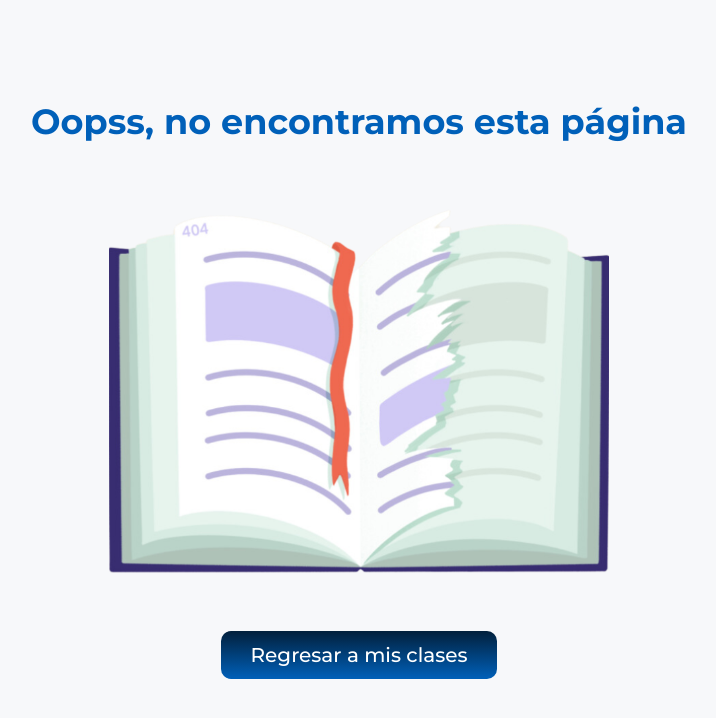
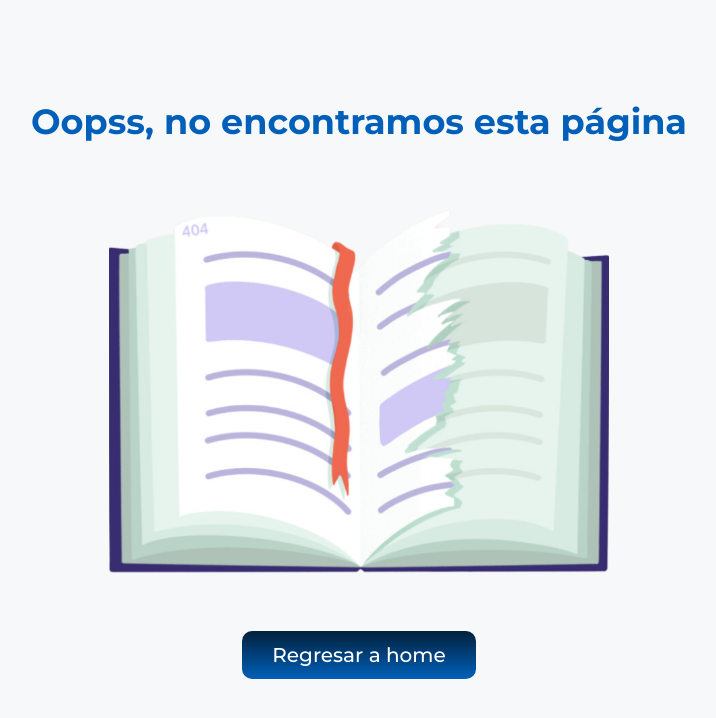
Before and after one commit to Code4UHub/client, a React (Create React App) app: page /homework/1/create/1 in a window 1280 px wide. Shown: the top 718 px of the page, without its empty margins (281-997 px from the left). Built offline with nearby package versions, Linux system fonts and the light colour scheme; no server answers.

Commit message:
[NOT FOUND] Changed message

```diff
--- a/src/components/NotFound/NotFound.tsx
+++ b/src/components/NotFound/NotFound.tsx
@@ -15,7 +15,7 @@ export default function NotFound() {
       />
 
       <Link to="/">
-        <span id={style.link}>Regresar a mis clases</span>
+        <span id={style.link}>Regresar a home</span>
       </Link>
     </div>
   );
```
